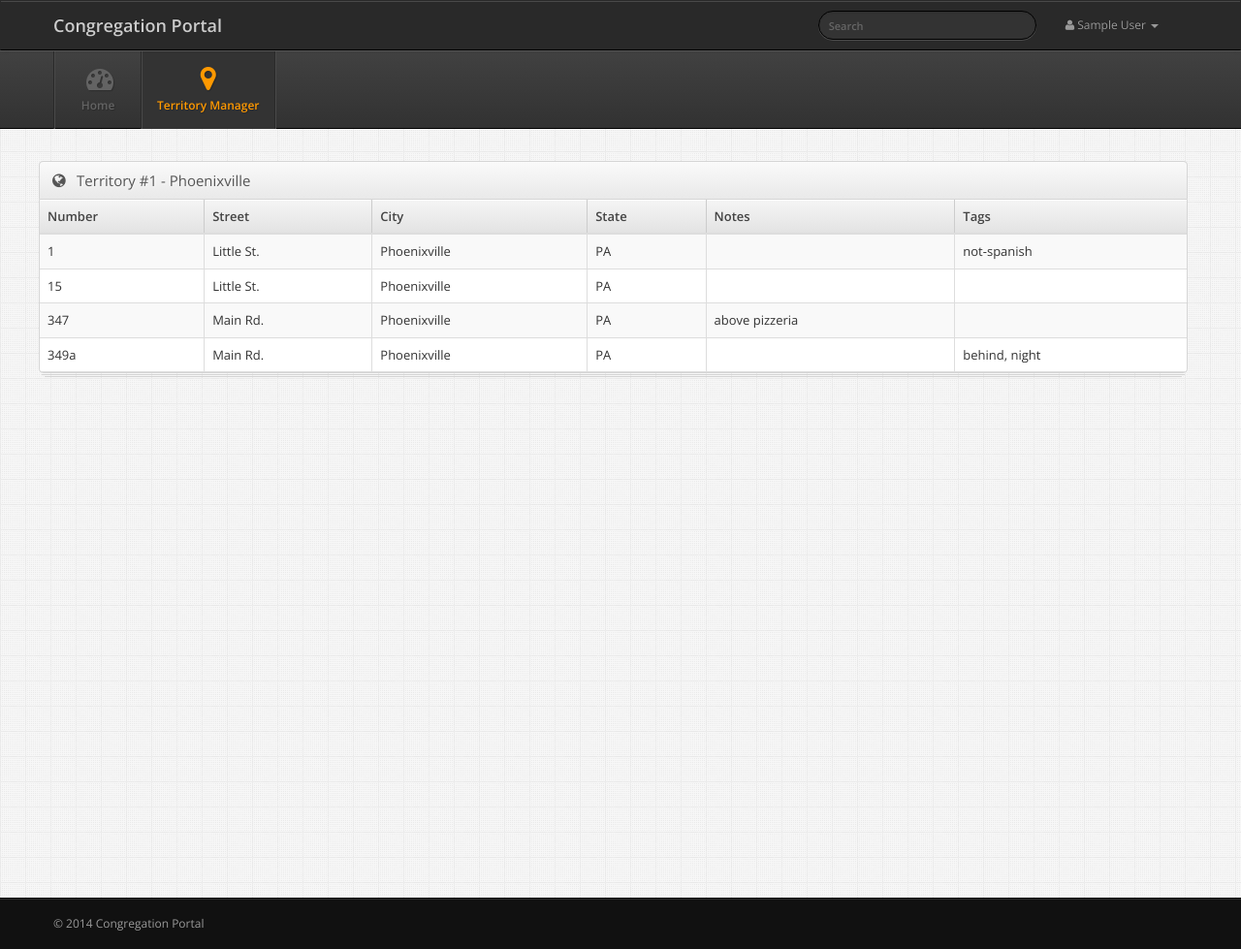
After one commit to westc/congregation_portal, a Django app: page /territory/ in a window 1280 px wide. The commit adds this page. Shown: the whole page at 97% size. Run offline with Django 3.2, Linux system fonts and the light colour scheme; the visitor is signed in with stand-in values (Sample User, id 1); parts of the project's set-up code (start-up, migrations or seed data) failed here and were passed over; some libraries are stand-ins or nearby versions.

Commit message:
Add an initial territory mockup

```diff
--- a/congregation_portal/templates/base.html
+++ b/congregation_portal/templates/base.html
@@ -94,7 +94,7 @@
 				<ul class="mainnav">
 
 					<li class="{% block nav-home %}{% endblock %}"><a href="/"><i class="icon-dashboard"></i><span>Home</span></a></li>
-					<li class="{% block nav-add %}{% endblock %}"><a href="/territory"><i class="icon-map-marker"></i><span>Territory Manager</span></a></li>
+					<li class="{% block nav-territory %}{% endblock %}"><a href="/territory"><i class="icon-map-marker"></i><span>Territory Manager</span></a></li>
 
 				</ul>
 			</div> <!-- /.subnav-collapse -->
@@ -129,7 +129,7 @@
 		<div class="row">
 
 			<div id="footer-copyright" class="col-md-6">
-				&copy; 2014 Venue Research Services
+				&copy; 2014 Congregation Portal
 			</div> <!-- /span6 -->
 
 			<div id="footer-terms" class="col-md-6">
--- /dev/null
+++ b/congregation_portal/templates/territory.html
@@ -0,0 +1,69 @@
+{% extends "base.html" %}
+{% block nav-territory %}active{% endblock %}
+{% block container %}
+
+<div class="row">
+
+	<div class="widget stacked widget-table action-table">
+
+		<div class="widget-header">
+			<i class="icon-globe"></i>
+			<h3>Territory #<span class="number">1</span> - <span class="name">Phoenixville</span></h3>
+		</div> <!-- /widget-header -->
+
+		<div class="widget-content">
+
+			<table class="table table-striped table-bordered">
+				<thead>
+					<tr>
+						<th>Number</th>
+						<th>Street</th>
+						<th>City</th>
+						<th>State</th>
+						<th>Notes</th>
+						<th>Tags</th>
+					</tr>
+				</thead>
+				<tbody>
+					<tr>
+						<td>1</td>
+						<td>Little St.</td>
+						<td>Phoenixville</td>
+						<td>PA</td>
+						<td></td>
+						<td>not-spanish</td>
+					</tr>
+					<tr>
+						<td>15</td>
+						<td>Little St.</td>
+						<td>Phoenixville</td>
+						<td>PA</td>
+						<td></td>
+						<td></td>
+					</tr>
+					<tr>
+						<td>347</td>
+						<td>Main Rd.</td>
+						<td>Phoenixville</td>
+						<td>PA</td>
+						<td>above pizzeria</td>
+						<td></td>
+					</tr>
+					<tr>
+						<td>349a</td>
+						<td>Main Rd.</td>
+						<td>Phoenixville</td>
+						<td>PA</td>
+						<td></td>
+						<td>behind, night</td>
+					</tr>
+				</tbody>
+			</table>
+
+		</div> <!-- /widget-content -->
+
+	</div> <!-- /widget -->
+
+</div> <!-- /row -->
+
+{% endblock %}
--- a/congregation_portal/urls.py
+++ b/congregation_portal/urls.py
@@ -15,6 +15,7 @@ urlpatterns = patterns(
     url(r'^logout/$', views.logout_view),
     url(r'^auth/$', views.auth_and_login),
     url(r'^$', views.index),
+    url(r'^territory/$', views.territory),
 )
 
 if settings.DEBUG:
--- a/congregation_portal/views.py
+++ b/congregation_portal/views.py
@@ -35,3 +35,8 @@ def auth_and_login(request, onsuccess='/', onfail='/login/'):
 def index(request):
     context = {}
     return render(request, 'index.html', context)
+
+@login_required(login_url='/login/')
+def territory(request):
+    context = {}
+    return render(request, 'territory.html', context)
```
